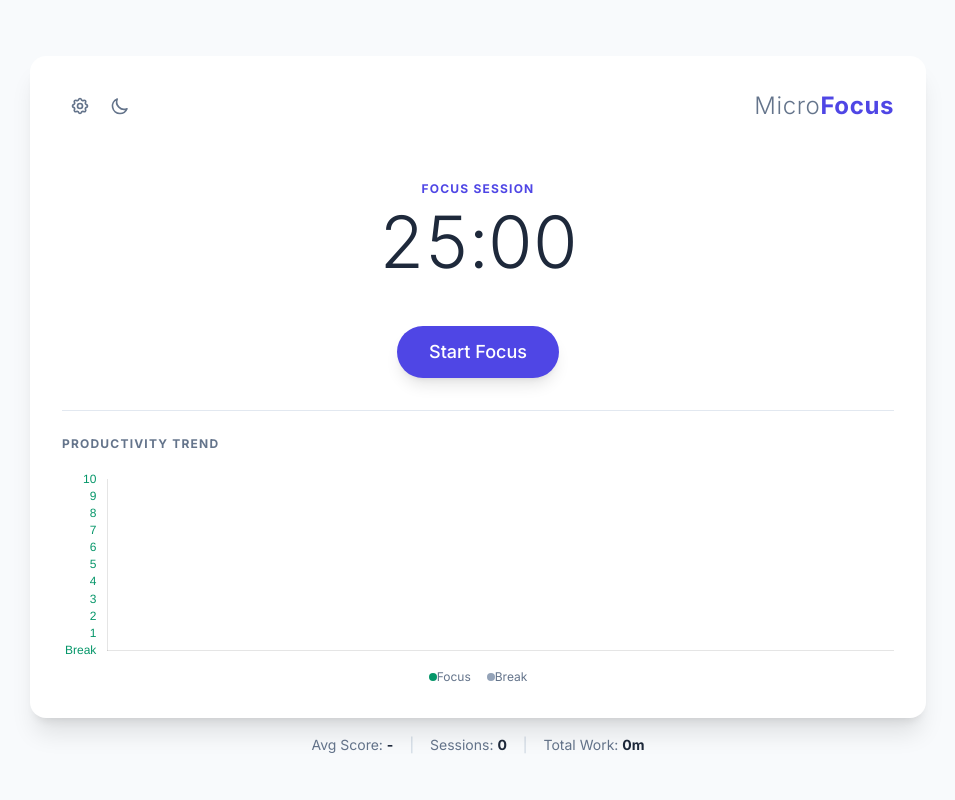
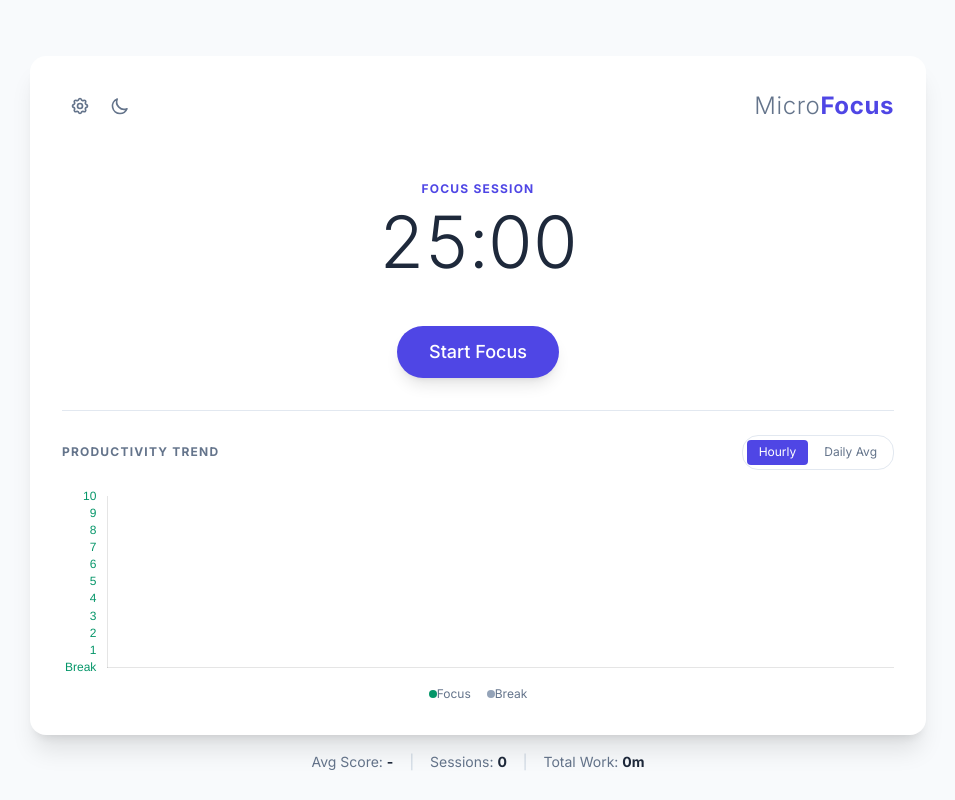
Before and after one commit to develgammal/MicroFocus, a Vue app: page / in a window 1280 px wide. Shown: the whole page, without its empty margins (162-1117 px from the left). Built offline with nearby package versions, Linux system fonts and the light colour scheme.

Commit message:
Implement daily averages tracking and enhance storage management

```diff
--- a/src/components/settings/SettingsPanel.vue
+++ b/src/components/settings/SettingsPanel.vue
@@ -174,10 +174,7 @@ function handleClearHistory(): void {
         </div>
 
         <!-- Footer -->
-        <div class="pt-4 border-t border-border flex justify-between items-center">
-          <span class="text-caption text-text-muted">
-            {{ t('settings.storageNote') }}
-          </span>
+        <div class="pt-4 border-t border-border flex justify-end items-center">
           <button
             class="text-caption font-medium text-danger hover:text-danger-hover transition-colors cursor-pointer"
             @click="handleClearHistory"
--- a/src/components/stats/ProductivityChart.vue
+++ b/src/components/stats/ProductivityChart.vue
@@ -1,5 +1,5 @@
 <script setup lang="ts">
-import { computed } from 'vue'
+import { ref, computed } from 'vue'
 import { useI18n } from 'vue-i18n'
 import { Line } from 'vue-chartjs'
 import {
@@ -20,20 +20,28 @@ ChartJS.register(CategoryScale, LinearScale, PointElement, LineElement, Title, T
 const { t } = useI18n()
 const historyStore = useHistoryStore()
 
+type ViewMode = 'hourly' | 'daily'
+const viewMode = ref<ViewMode>('hourly')
+
+function toggleView(): void {
+  viewMode.value = viewMode.value === 'hourly' ? 'daily' : 'hourly'
+}
+
 const chartData = computed<ChartData<'line'>>(() => {
-  const data = historyStore.chartData
+  const data = viewMode.value === 'hourly' ? historyStore.chartData : historyStore.dailyChartData
+
   return {
     labels: data.map((d) => d.label),
     datasets: [
       {
-        label: t('chart.focus'),
+        label: viewMode.value === 'hourly' ? t('chart.focus') : t('chart.viewDaily'),
         data: data.map((d) => d.value),
         borderColor: '#059669',
         backgroundColor: 'transparent',
         borderWidth: 2,
         tension: 0.4,
         fill: true,
-        segment: {
+        segment: viewMode.value === 'hourly' ? {
           borderColor: (ctx) => {
             const p0 = ctx.p0.parsed.y
             const p1 = ctx.p1.parsed.y
@@ -44,10 +52,10 @@ const chartData = computed<ChartData<'line'>>(() => {
             const p1 = ctx.p1.parsed.y
             return p0 === 0 || p1 === 0 ? [5, 5] : undefined
           },
-        },
+        } : undefined,
         pointBackgroundColor: (ctx) => {
           const value = ctx.dataset.data[ctx.dataIndex]
-          return value === 0 ? '#94a3b8' : '#059669'
+          return viewMode.value === 'hourly' && value === 0 ? '#94a3b8' : '#059669'
         },
         pointRadius: 3,
       },
@@ -64,7 +72,8 @@ const chartOptions = computed<ChartOptions<'line'>>(() => ({
       max: 10,
       grid: { display: false },
       ticks: {
-        callback: (val) => (val === 0 ? t('chart.break') : val),
+        callback: (val) =>
+          viewMode.value === 'hourly' && val === 0 ? t('chart.break') : val,
         color: '#059669',
       },
     },
@@ -81,7 +90,7 @@ const chartOptions = computed<ChartOptions<'line'>>(() => ({
     tooltip: {
       callbacks: {
         label: (context) =>
-          context.raw === 0
+          viewMode.value === 'hourly' && context.raw === 0
             ? t('rating.breakLabel')
             : t('chart.productivity', { score: context.raw }),
       },
@@ -93,15 +102,43 @@ const chartOptions = computed<ChartOptions<'line'>>(() => ({
 
 <template>
   <div class="mt-6 md:mt-8 border-t border-border pt-4 md:pt-6">
-    <h3 class="text-subheading text-text-muted mb-4">
-      {{ t('chart.productivityTrend') }}
-    </h3>
+    <div class="flex justify-between items-center mb-4">
+      <h3 class="text-subheading text-text-muted">
+        {{ t('chart.productivityTrend') }}
+      </h3>
+      <div class="flex gap-1 bg-surface border border-border rounded-lg p-1">
+        <button
+          :class="[
+            'px-3 py-1 rounded text-caption font-medium transition-colors cursor-pointer',
+            viewMode === 'hourly'
+              ? 'bg-primary text-white'
+              : 'text-text-muted hover:text-text hover:bg-border/30',
+          ]"
+          @click="toggleView"
+          :aria-label="t('chart.toggleView')"
+        >
+          {{ t('chart.viewHourly') }}
+        </button>
+        <button
+          :class="[
+            'px-3 py-1 rounded text-caption font-medium transition-colors cursor-pointer',
+            viewMode === 'daily'
+              ? 'bg-primary text-white'
+              : 'text-text-muted hover:text-text hover:bg-border/30',
+          ]"
+          @click="toggleView"
+          :aria-label="t('chart.toggleView')"
+        >
+          {{ t('chart.viewDaily') }}
+        </button>
+      </div>
+    </div>
 
     <div class="relative h-48 w-full">
       <Line :data="chartData" :options="chartOptions" />
     </div>
 
-    <div class="flex justify-center mt-2 gap-4 text-caption text-text-muted">
+    <div v-if="viewMode === 'hourly'" class="flex justify-center mt-2 gap-4 text-caption text-text-muted">
       <div class="flex items-center">
         <span class="w-2 h-2 rounded-full" style="background-color: #059669" />
         {{ t('chart.focus') }}
--- a/src/i18n/locales/en.ts
+++ b/src/i18n/locales/en.ts
@@ -37,7 +37,6 @@ export default {
     voice: 'Voice',
     clearHistory: 'Clear History',
     clearHistoryConfirm: 'Clear all history?',
-    storageNote: 'Storage: Auto-trims history >1000 items.',
   },
   stats: {
     avgScore: 'Avg Score',
@@ -47,6 +46,9 @@ export default {
   },
   chart: {
     productivityTrend: 'Productivity Trend',
+    viewHourly: 'Hourly',
+    viewDaily: 'Daily Avg',
+    toggleView: 'Toggle view mode',
     focus: 'Focus',
     break: 'Break',
     breakTime: 'Break Time',
--- a/src/interfaces/index.ts
+++ b/src/interfaces/index.ts
@@ -32,6 +32,12 @@ export interface IBreakSession {
 
 export type ISessionEntry = IFocusSession | IBreakSession
 
+export interface IDailyAverage {
+  readonly date: string // YYYY-MM-DD format
+  readonly avgScore: number
+  readonly sessionCount: number
+}
+
 export interface ITimerSettings {
   intervalMinutes: number
   soundRepeatSeconds: number
@@ -63,6 +69,7 @@ export interface IAlarmState {
 
 export interface IPersistedState {
   history: ISessionEntry[]
+  dailyAverages: IDailyAverage[]
   settings: IAppSettings
 }
 
--- a/src/stores/history.store.ts
+++ b/src/stores/history.store.ts
@@ -1,12 +1,15 @@
 import { defineStore } from 'pinia'
 import { ref, computed } from 'vue'
-import type { ISessionEntry, IFocusSession, IChartDataPoint } from '@/interfaces'
+import type { ISessionEntry, IFocusSession, IChartDataPoint, IDailyAverage } from '@/interfaces'
 import { formatTotalWork } from '@/utils/time.util'
 import { STORAGE_CONSTANTS } from '@/constants/app.constants'
+import { isStorageNearCapacity } from '@/utils/storage.util'
 
 export const useHistoryStore = defineStore('history', () => {
   // --- State ---
   const sessions = ref<ISessionEntry[]>([])
+  const dailyAverages = ref<IDailyAverage[]>([])
+  let midnightTimeout: ReturnType<typeof setTimeout> | null = null
 
   // --- Getters ---
   const focusSessions = computed<IFocusSession[]>(() =>
@@ -35,10 +38,30 @@ export const useHistoryStore = defineStore('history', () => {
     })),
   )
 
+  const dailyChartData = computed<IChartDataPoint[]>(() =>
+    dailyAverages.value.map((d) => ({
+      label: d.date,
+      value: d.avgScore,
+    })),
+  )
+
   // --- Actions ---
   function addSession(entry: ISessionEntry): void {
     sessions.value.push(entry)
     trimHistory()
+  }
+
+  function addDailyAverage(date: string, avgScore: number, sessionCount: number): void {
+    // Check if daily average already exists for this date
+    const existingIndex = dailyAverages.value.findIndex((d) => d.date === date)
+    if (existingIndex !== -1) {
+      // Update existing entry
+      dailyAverages.value[existingIndex] = { date, avgScore, sessionCount }
+    } else {
+      // Add new entry
+      dailyAverages.value.push({ date, avgScore, sessionCount })
+    }
+    trimDailyAverages()
   }
 
   function loadSessions(data: ISessionEntry[]): void {
@@ -46,20 +69,108 @@ export const useHistoryStore = defineStore('history', () => {
     trimHistory()
   }
 
+  function loadDailyAverages(data: IDailyAverage[]): void {
+    dailyAverages.value = data
+    trimDailyAverages()
+  }
+
   function clearHistory(): void {
     sessions.value = []
+    dailyAverages.value = []
+    if (midnightTimeout) {
+      clearTimeout(midnightTimeout)
+      midnightTimeout = null
+    }
   }
 
   function trimHistory(): void {
-    const maxEntries = STORAGE_CONSTANTS.MAX_HISTORY_ENTRIES
+    const storageNearCapacity = isStorageNearCapacity()
+    const maxEntries = storageNearCapacity
+      ? Math.floor(STORAGE_CONSTANTS.MAX_HOURLY_SESSIONS / 2)
+      : STORAGE_CONSTANTS.MAX_HOURLY_SESSIONS
+
     if (sessions.value.length > maxEntries) {
       sessions.value = sessions.value.slice(sessions.value.length - maxEntries)
     }
   }
 
+  function trimDailyAverages(): void {
+    const storageNearCapacity = isStorageNearCapacity()
+    const maxEntries = storageNearCapacity
+      ? Math.floor(STORAGE_CONSTANTS.MAX_DAILY_AVERAGES / 2)
+      : STORAGE_CONSTANTS.MAX_DAILY_AVERAGES
+
+    if (dailyAverages.value.length > maxEntries) {
+      // Remove oldest entries (assuming array is chronologically ordered)
+      dailyAverages.value = dailyAverages.value.slice(dailyAverages.value.length - maxEntries)
+    }
+  }
+
+  /**
+   * Calculate and log daily average at midnight
+   */
+  function logDailyAverage(): void {
+    const now = new Date()
+    const yesterday = new Date(now)
+    yesterday.setDate(yesterday.getDate() - 1)
+    const dateStr = yesterday.toISOString().split('T')[0] // YYYY-MM-DD
+
+    // Ensure dateStr is defined
+    if (!dateStr) {
+      scheduleMidnightAggregation()
+      return
+    }
+
+    // Get all focus sessions from yesterday
+    const yesterdayStart = new Date(yesterday)
+    yesterdayStart.setHours(0, 0, 0, 0)
+    const yesterdayEnd = new Date(yesterday)
+    yesterdayEnd.setHours(23, 59, 59, 999)
+
+    const focusSessionsYesterday = focusSessions.value.filter((s) => {
+      const sessionDate = new Date(s.id) // id is timestamp
+      return sessionDate >= yesterdayStart && sessionDate <= yesterdayEnd
+    })
+
+    if (focusSessionsYesterday.length > 0) {
+      const avgScore =
+        focusSessionsYesterday.reduce((sum, s) => sum + s.score, 0) / focusSessionsYesterday.length
+      const roundedAvg = parseFloat(avgScore.toFixed(1))
+      addDailyAverage(dateStr, roundedAvg, focusSessionsYesterday.length)
+    }
+
+    // Schedule next midnight
+    scheduleMidnightAggregation()
+  }
+
+  /**
+   * Schedule next midnight aggregation
+   */
+  function scheduleMidnightAggregation(): void {
+    // Clear existing timeout
+    if (midnightTimeout) {
+      clearTimeout(midnightTimeout)
+    }
+
+    // Calculate time until next midnight
+    const now = new Date()
+    const nextMidnight = new Date(now)
+    nextMidnight.setHours(24, 0, 0, 0) // Next midnight
+    const msUntilMidnight = nextMidnight.getTime() - now.getTime()
+
+    // Schedule the midnight aggregation
+    midnightTimeout = setTimeout(() => {
+      logDailyAverage()
+    }, msUntilMidnight)
+  }
+
+  // Initialize midnight scheduler on store creation
+  scheduleMidnightAggregation()
+
   return {
     // State
     sessions,
+    dailyAverages,
     // Getters
     focusSessions,
     sessionCount,
@@ -67,9 +178,13 @@ export const useHistoryStore = defineStore('history', () => {
     totalWorkMinutes,
     totalWorkFormatted,
     chartData,
+    dailyChartData,
     // Actions
     addSession,
+    addDailyAverage,
     loadSessions,
+    loadDailyAverages,
     clearHistory,
+    scheduleMidnightAggregation,
   }
 })
--- a/src/stores/settings.store.ts
+++ b/src/stores/settings.store.ts
@@ -37,10 +37,13 @@ export const useSettingsStore = defineStore('settings', () => {
       voiceURI.value = s.voiceURI
       darkMode.value = s.darkMode
 
-      // Also load history if migrating
-      if (!saved && data.history.length > 0) {
-        const historyStore = useHistoryStore()
+      // Load history data
+      const historyStore = useHistoryStore()
+      if (data.history.length > 0) {
         historyStore.loadSessions(data.history)
+      }
+      if (data.dailyAverages && data.dailyAverages.length > 0) {
+        historyStore.loadDailyAverages(data.dailyAverages)
       }
     }
   }
@@ -49,6 +52,7 @@ export const useSettingsStore = defineStore('settings', () => {
     const historyStore = useHistoryStore()
     saveToStorage({
       history: historyStore.sessions,
+      dailyAverages: historyStore.dailyAverages,
       settings: currentSettings(),
     })
   }
```
Also changed, not shown: src/constants/app.constants.ts (+11 -5 lines), src/utils/storage.util.ts (+68 -6 lines), 2 other files (tests, documents, lock files or other folders).
